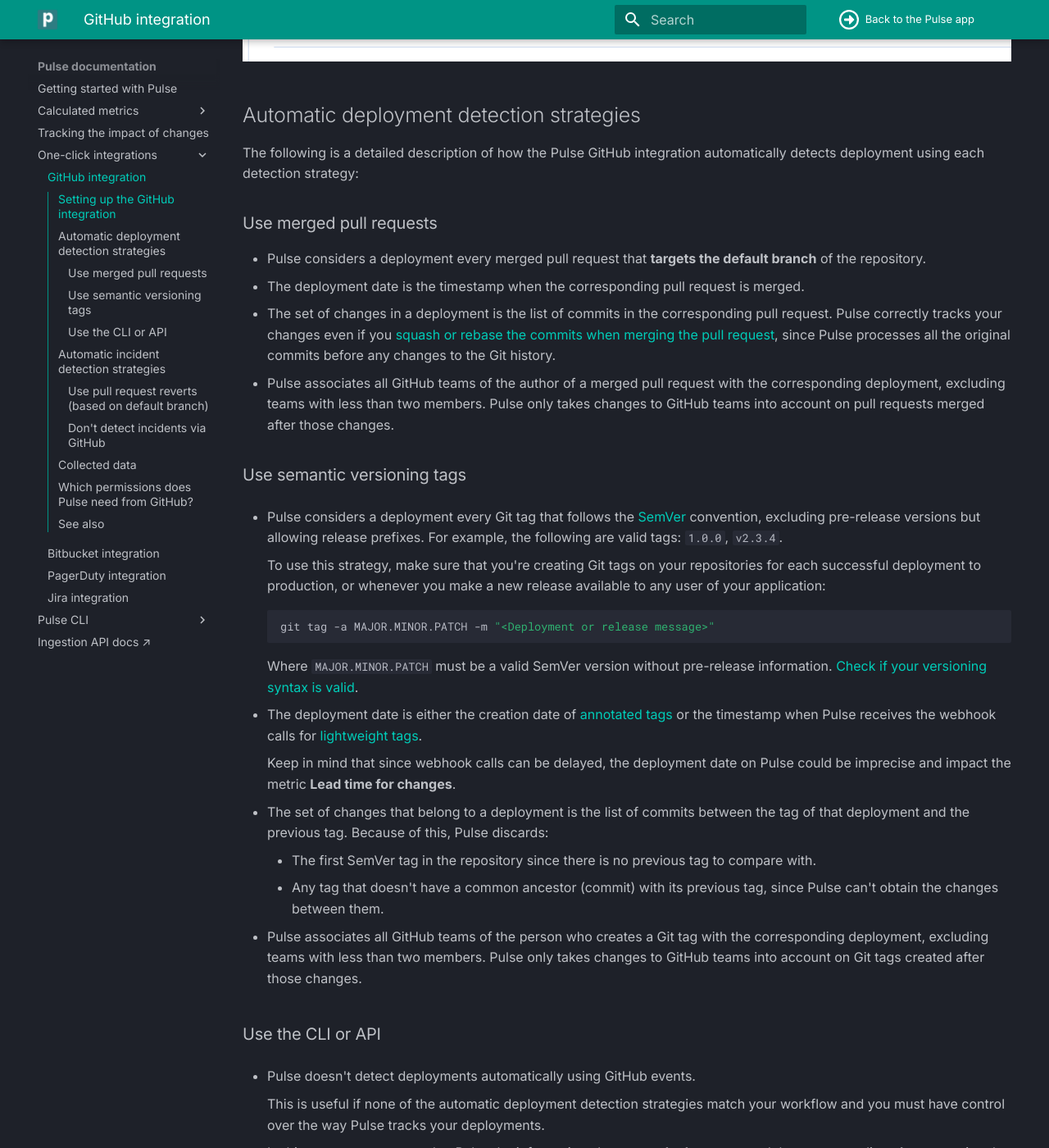
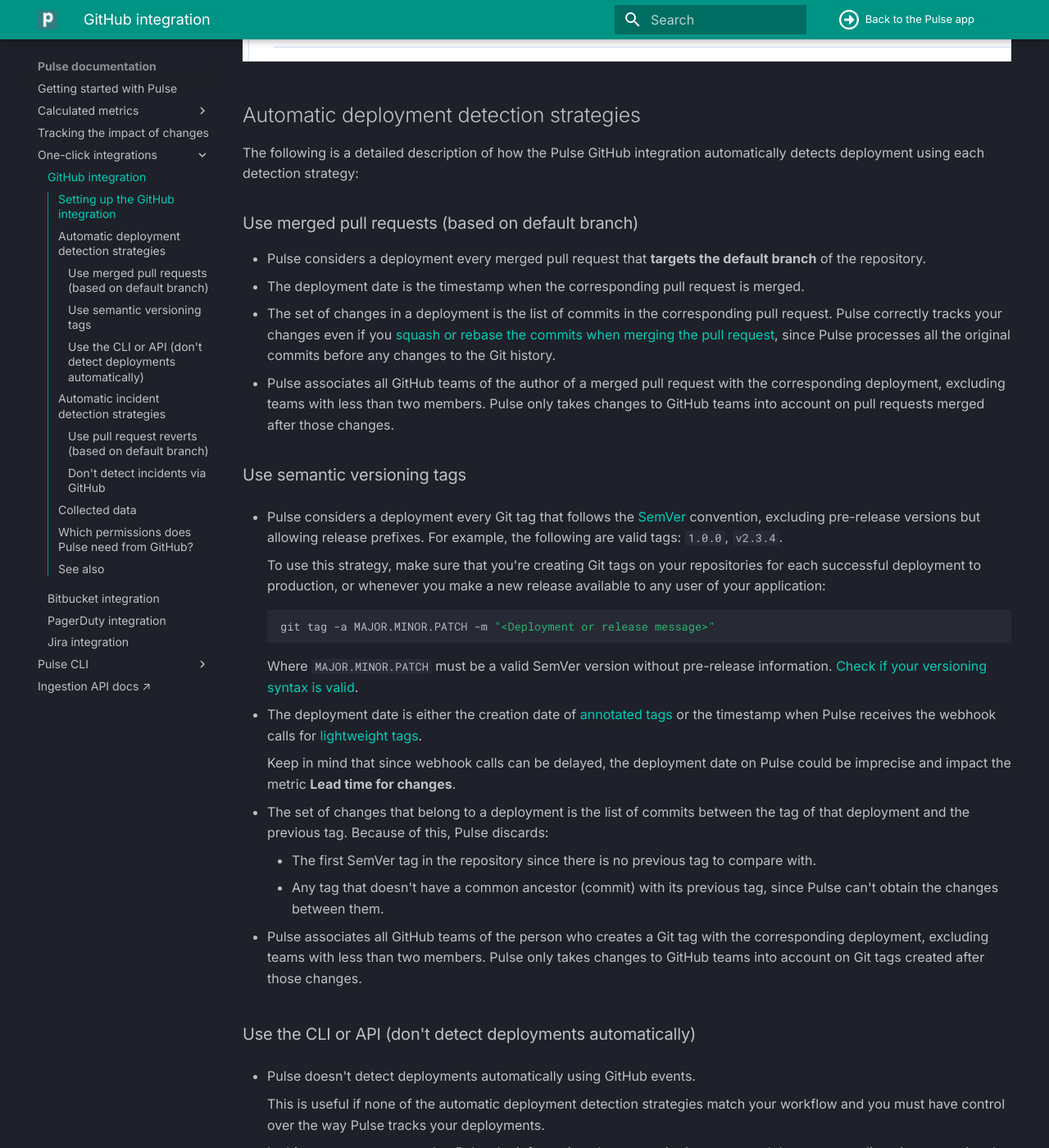
Before and after one commit to codacy/pulse-user-docs, an MkDocs documentation site: the page built from docs/one-click-integrations/github-integration.md, in a window 1280 px wide and 1400 px high, scrolled down 3551 px. Shown: the whole window at 82% size. Built offline with MkDocs 1.6.1 and Material for MkDocs 9.7.7, drawn with Linux system fonts in a browser that asks for light colours.

```diff
--- a/docs/one-click-integrations/github-integration.md
+++ b/docs/one-click-integrations/github-integration.md
@@ -52,7 +52,7 @@ Your GitHub integration is now complete. Pulse will start loading your data for
 
 The following is a detailed description of how the Pulse GitHub integration automatically detects deployment using each detection strategy:
 
-### Use merged pull requests
+### Use merged pull requests (based on default branch)
 
 -   Pulse considers a deployment every merged pull request that **targets the default branch** of the repository.
 -   The deployment date is the timestamp when the corresponding pull request is merged.
@@ -82,7 +82,7 @@ The following is a detailed description of how the Pulse GitHub integration auto
 
 -   Pulse associates all GitHub teams of the person who creates a Git tag with the corresponding deployment, excluding teams with less than two members. Pulse only takes changes to GitHub teams into account on Git tags created after those changes.
 
-### Use the CLI or API
+### Use the CLI or API (don't detect deployments automatically)
 
 -   Pulse doesn't detect deployments automatically using GitHub events.
 
```
